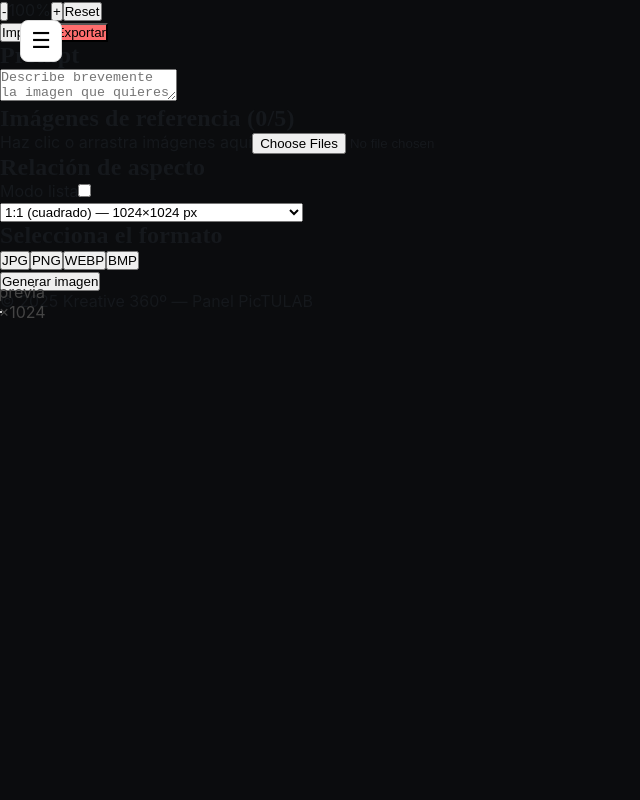
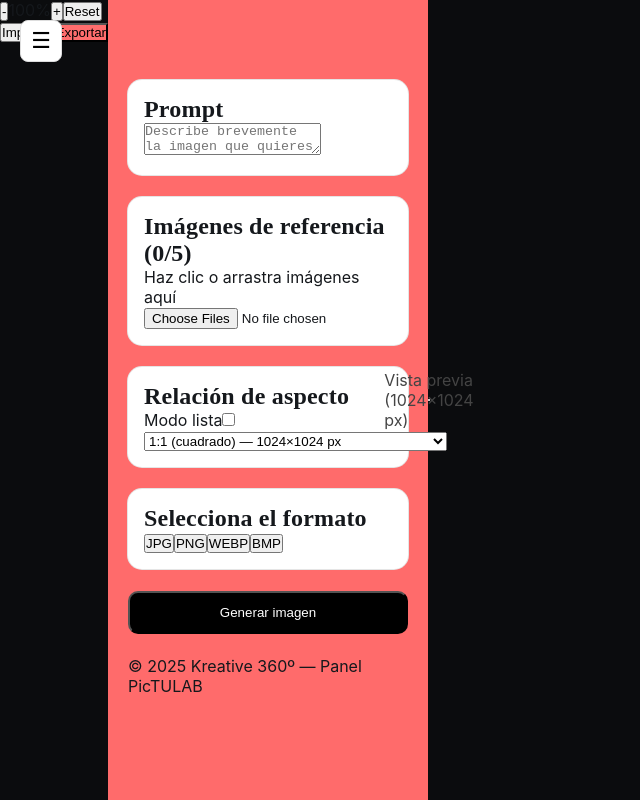
Before and after one commit to firstwinagency/firstwinagency-firstwin-panel, a Next.js app: page /pictulab in a window 1280 px wide. Shown: the whole page, without its empty margins (0-640 px from the left). Built offline with nearby package versions, Linux system fonts and the light colour scheme.

Commit message:
Update globals.css

```diff
--- a/app/pictulab/globals.css
+++ b/app/pictulab/globals.css
@@ -1,6 +1,4 @@
-/* app/pictulab/globals.css */
-
-/* Reset base */
+/* Reset */
 * {
   margin: 0;
   padding: 0;
@@ -11,8 +9,6 @@ html,
 body {
   height: 100%;
   font-family: system-ui, sans-serif;
-  background: #ffffff;
-  overflow: hidden;
 }
 
 /* Fondo cuadriculado coral */
@@ -22,61 +18,67 @@ body {
   background-size: 22px 22px;
 }
 
-/* Contenedor general */
-.pictu-wrapper {
+/* Estructura general */
+main {
   display: flex;
+  min-height: 100vh;
   width: 100%;
-  height: 100vh;
   overflow: hidden;
 }
 
-/* Sidebar */
-.pictu-sidebar {
+/* Sidebar original del panel */
+aside {
   width: 320px;
   background: #FF6B6B;
   padding: 20px;
   padding-top: 80px;
   display: flex;
   flex-direction: column;
-  gap: 20px;
+  gap: 22px;
 }
 
-/* Panel de herramientas (cards blancas) */
-.pictu-card {
+/* Tarjetas blancas del sidebar */
+aside > div {
   background: white;
   padding: 16px;
   border-radius: 14px;
   box-shadow: 0 0 0 1px #e5e5e5;
 }
 
-/* Botones */
-.pictu-btn {
-  background: black;
-  color: white;
+/* Botón negro */
+button.bg-black {
+  background: black !important;
+  color: white !important;
   padding: 12px;
   border-radius: 10px;
-  text-align: center;
-  cursor: pointer;
+  width: 100%;
 }
 
-.pictu-btn:hover {
-  background: #333;
+button.bg-black:hover {
+  background: #333 !important;
 }
 
-/* Selector */
-.pictu-select {
-  width: 100%;
-  border: 1px solid #ddd;
-  padding: 8px;
-  border-radius: 6px;
+/* Preview */
+section {
+  display: flex;
+  justify-content: center;
+  align-items: center;
 }
 
-/* Viewer */
-.pictu-preview {
+section > div > div {
+  border: 1px solid #ccc;
+  background: rgba(255,255,255,0.85);
   display: flex;
+  justify-content: center;
   align-items: center;
-  justify-content: center;
-  background: rgba(255, 255, 255, 0.85);
-  border: 1px solid #ccc;
   color: #444;
 }
+
+/* Scroll limpio */
+::-webkit-scrollbar {
+  width: 6px;
+}
+::-webkit-scrollbar-thumb {
+  background: #ccc;
+  border-radius: 50px;
+}
```
